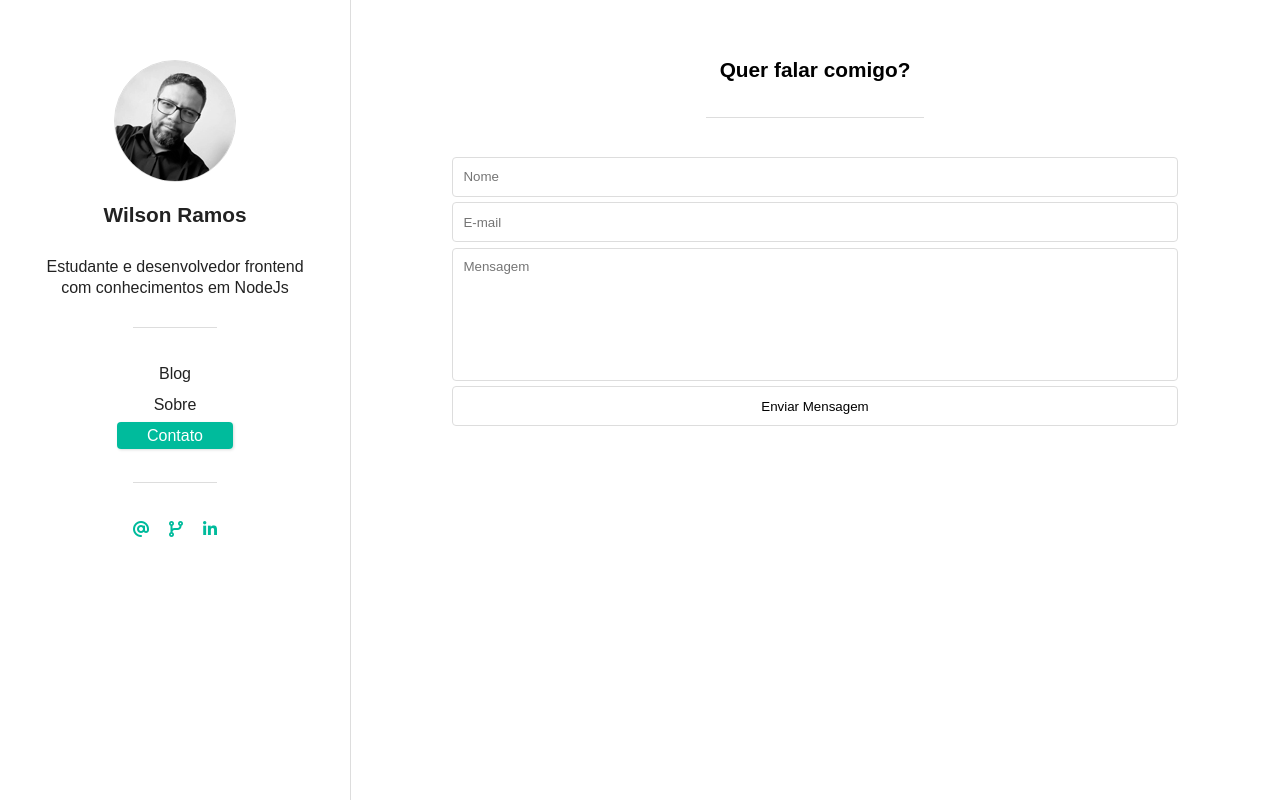
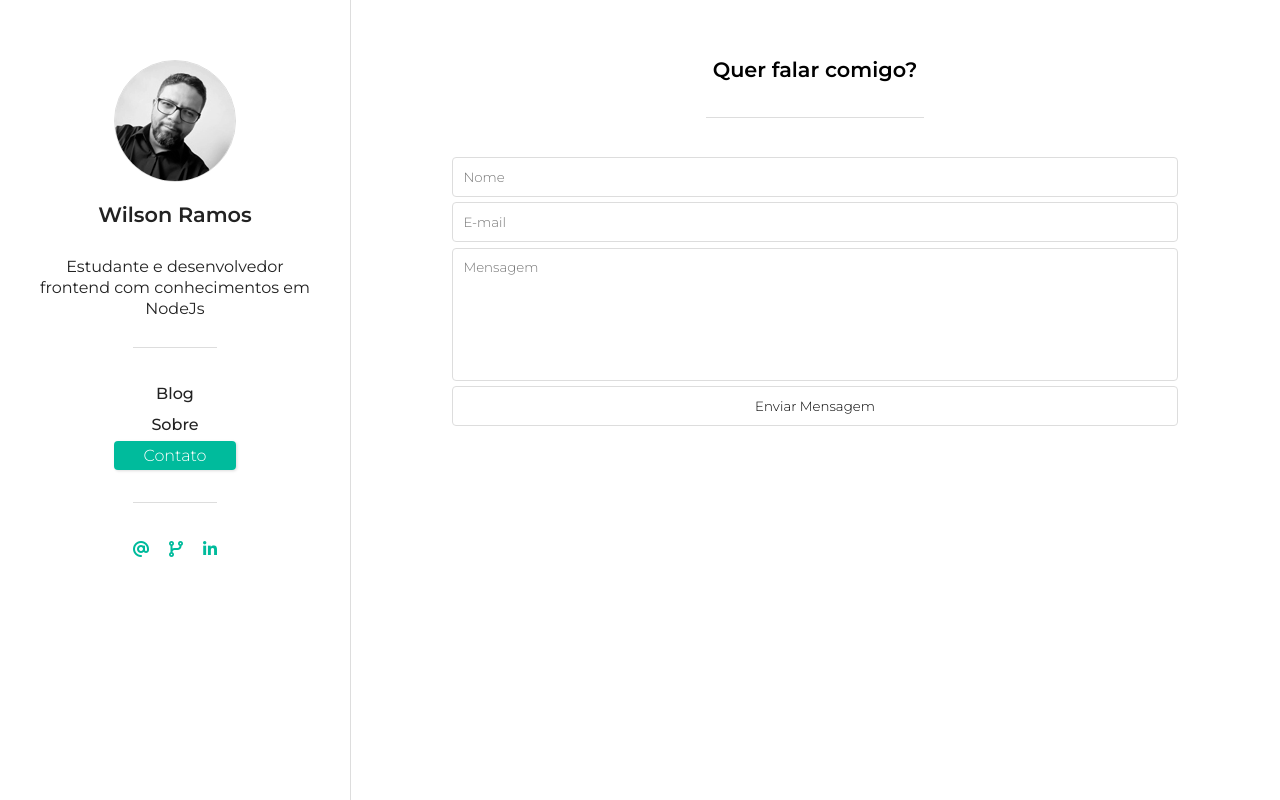
Before and after one commit to hupernikomen/blog, a plain HTML site: page frontend/contato.html in a window 1280 px wide. Drawn offline with Linux system fonts and the light colour scheme.

Commit message:
Melhorias gerais

```diff
--- a/frontend/sass/estilo.scss
+++ b/frontend/sass/estilo.scss
@@ -1,7 +1,7 @@
-@import 'estilos/reset';
 
 @import 'helpers/variaveis';
 
+@import 'estilos/reset';
 @import 'estilos/geral';
 @import 'estilos/perfil';
 @import 'estilos/blog';
--- a/frontend/sass/estilos/contato.scss
+++ b/frontend/sass/estilos/contato.scss
@@ -10,17 +10,11 @@
    flex-direction: column;
 }
 
-.form-contato input, .form-contato textarea {
-   height: 3em;
-   margin: .2em 0;
-   padding: 10px;
-   box-sizing: border-box;
-   border: $border;
-   outline: 0;
-   border-radius: 4px;
-
-   font-family: 'Raleway', sans-serif;
-   font-weight: 300;
+.form-contato input {
+   @extend %elementos-form;
+}
+.form-contato textarea {
+   @extend %elementos-form;
 }
 
 .form-contato input:focus, form textarea:focus  {
--- a/frontend/sass/estilos/geral.scss
+++ b/frontend/sass/estilos/geral.scss
@@ -1,7 +1,7 @@
 
 body, html {
    height: 100%;
-   font-family: 'Raleway', sans-serif;
+   font-family: $ff-padrao;
 }
 
 .main {
--- a/frontend/sass/estilos/sobre.scss
+++ b/frontend/sass/estilos/sobre.scss
@@ -59,4 +59,5 @@
 
 .btn-competencia:hover {
    border: $border-hover;
+   transition: .3s;
 }
--- a/frontend/sass/helpers/variaveis.scss
+++ b/frontend/sass/helpers/variaveis.scss
@@ -1,3 +1,4 @@
+$ff-padrao: 'Montserrat', sans-serif;
 $font-grande: 1.5em;
 $font-padrao: 1em;
 
@@ -11,6 +12,7 @@ $border: 1px solid #ddd;
 $border-hover: 1px solid $cor-principal;
 
 $largura-perfil: "350px";
+
 
 %fonte-destaque {
    font-size: 1.3em;
@@ -29,3 +31,15 @@ $largura-perfil: "350px";
    font-weight: 500;
    color: #ddd;
 }
+
+%elementos-form {
+   height: 3em;
+   margin: .2em 0;
+   padding: 10px;
+   box-sizing: border-box;
+   border: $border;
+   outline: 0;
+   border-radius: 4px;
+   font-family: $ff-padrao;
+   font-weight: 300;
+}
```
Also changed, not shown: frontend/index.html (+1 -1 lines), frontend/sass/estilo.css, 1 other file.
